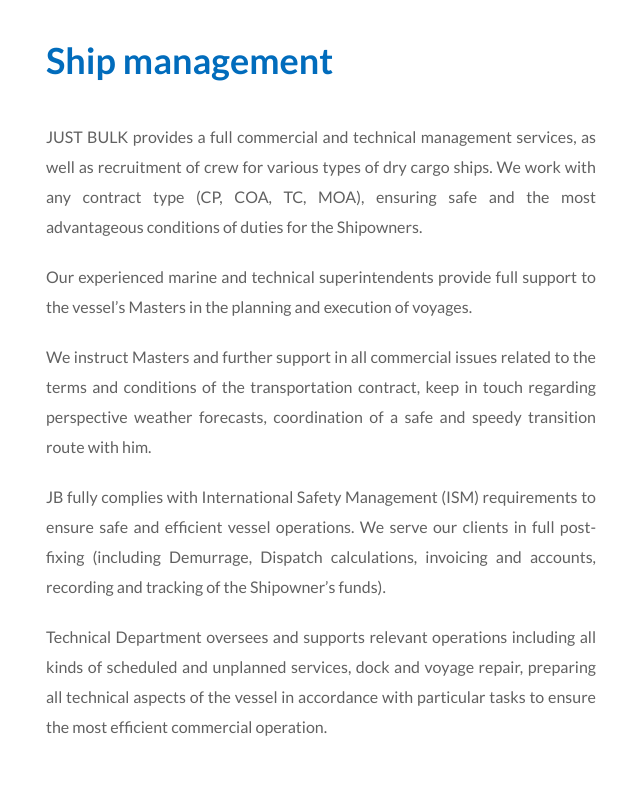
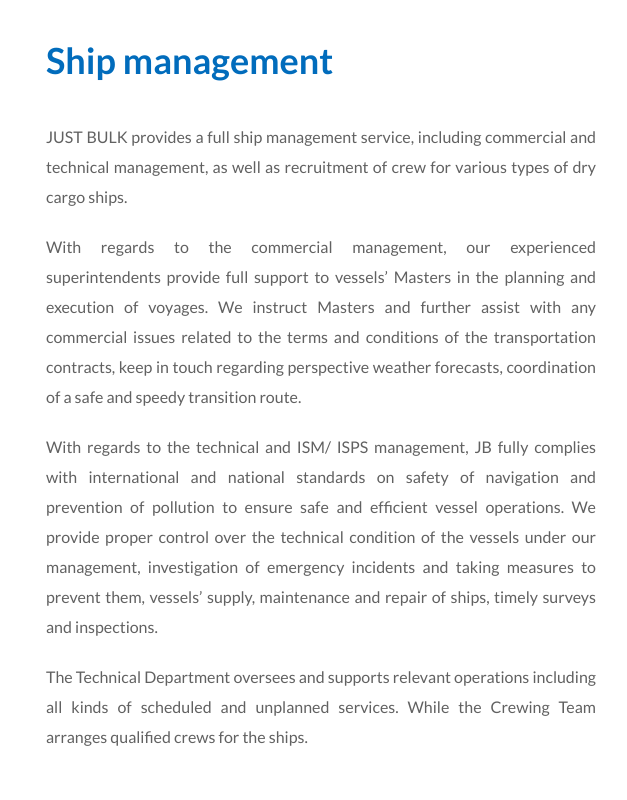
Before and after one commit to AAlexanderV/just-bulk, a plain HTML site: page services.html in a window 1280 px wide. Shown: the part 520-1320 px from the top of the page, 644-1271 px from the left. Drawn offline with Linux system fonts and the light colour scheme.

Commit message:
text changes

```diff
--- a/pages-styles/services.css
+++ b/pages-styles/services.css
@@ -56,9 +56,29 @@
   margin-bottom: 20px;
   color: #616161;
 }
+
+.long {
+  display: none;
+}
+.short {
+  display: block;
+}
+
 /* <-- SERVICES */
 
 /* MEDIA */
+@media (min-width: 1800px) {
+  .service_item {
+    min-height: 500px;
+  }
+  .long {
+    display: block;
+  }
+  .short {
+    display: none;
+  }
+}
+
 @media (max-width: 1000px) {
   .services_container {
     margin-top: 30px;
--- a/services.html
+++ b/services.html
@@ -38,29 +38,49 @@
             </div>
             <div class="service_text">
                 <h1>Ship management</h1>
-                <p>JUST BULK provides a full commercial and technical management services, as well as recruitment of
-                    crew for various types of dry cargo ships.
-                    We work with any contract type (CP, COA, TC, MOA), ensuring safe and the most advantageous
-                    conditions of duties for the Shipowners.
+                <p class="long">JUST BULK provides a full ship management service, including commercial and technical
+                    management, as
+                    well as recruitment of crew for various types of dry cargo ships. We work with any contract type
+                    (Shipman, CP, COA, TC, MOA), ensuring safe and the most advantageous conditions of duties for the
+                    Shipowners.
                 </p>
-                <p>Our experienced marine and technical superintendents provide full support to the vessel’s Masters in
-                    the
-                    planning and execution of voyages.
+                <p class="long">We instruct Masters and further assist with any commercial issues related to the terms
+                    and conditions
+                    of the transportation contracts, keep in touch regarding perspective weather forecasts, coordination
+                    of a safe and speedy transition route.
                 </p>
-                <p>We instruct Masters and further support in all commercial issues related to the terms and
-                    conditions of the transportation contract, keep in
-                    touch regarding perspective weather forecasts,
-                    coordination of a safe and speedy transition route with him.
+                <p class="long">In addition, we serve our clients in full post-fixing (including Demurrage, Dispatch
+                    calculations,
+                    invoicing and accounts, recording and tracking of the Shipowner’s funds).</p>
+                <p class="long">
+                    With regards to the technical and ISM/ ISPS management, JB fully complies with international and
+                    national standards on safety of navigation and prevention of pollution to ensure safe and efficient
+                    vessel operations. We provide proper control over the technical condition of the vessels under our
+                    management, investigation of emergency incidents and taking measures to prevent them, vessels’
+                    supply, maintenance and repair of ships, timely surveys and inspections.
                 </p>
-                <p>JB fully complies with International Safety Management (ISM) requirements to ensure safe and
-                    efficient vessel operations.
-                    We serve our clients in full post-fixing (including Demurrage, Dispatch calculations, invoicing and
-                    accounts, recording and tracking of the Shipowner’s funds).</p>
-                <p>
-                    Technical Department oversees and supports relevant operations including all kinds of scheduled and
+                <p class="long">Technical Department oversees and supports relevant operations including all kinds of
+                    scheduled and
                     unplanned services, dock and voyage repair, preparing all technical aspects of the vessel in
-                    accordance with particular tasks to ensure the most efficient commercial operation.
+                    accordance with particular tasks to ensure the most efficient commercial operation. While the
+                    Crewing team arranges qualified crews for the ships.</p>
+
+                <p class="short">JUST BULK provides a full ship management service, including commercial and technical
+                    management, as well as recruitment of crew for various types of dry cargo ships. </p>
+                <p class="short">With regards to the commercial management, our experienced superintendents provide full
+                    support to vessels’ Masters in the planning and execution of voyages. We instruct Masters and
+                    further assist with any commercial issues related to the terms and conditions of the transportation
+                    contracts, keep in touch regarding perspective weather forecasts, coordination of a safe and speedy
+                    transition route.</p>
+                <p class="short">With regards to the technical and ISM/ ISPS management, JB fully complies with
+                    international and national standards on safety of navigation and prevention of pollution to ensure
+                    safe and efficient vessel operations. We provide proper control over the technical condition of the
+                    vessels under our management, investigation of emergency incidents and taking measures to prevent
+                    them, vessels’ supply, maintenance and repair of ships, timely surveys and inspections.</p>
+                <p class="short">The Technical Department oversees and supports relevant operations including all kinds
+                    of scheduled and unplanned services. While the Crewing Team arranges qualified crews for the ships.
                 </p>
+
 
             </div>
         </div>
```
